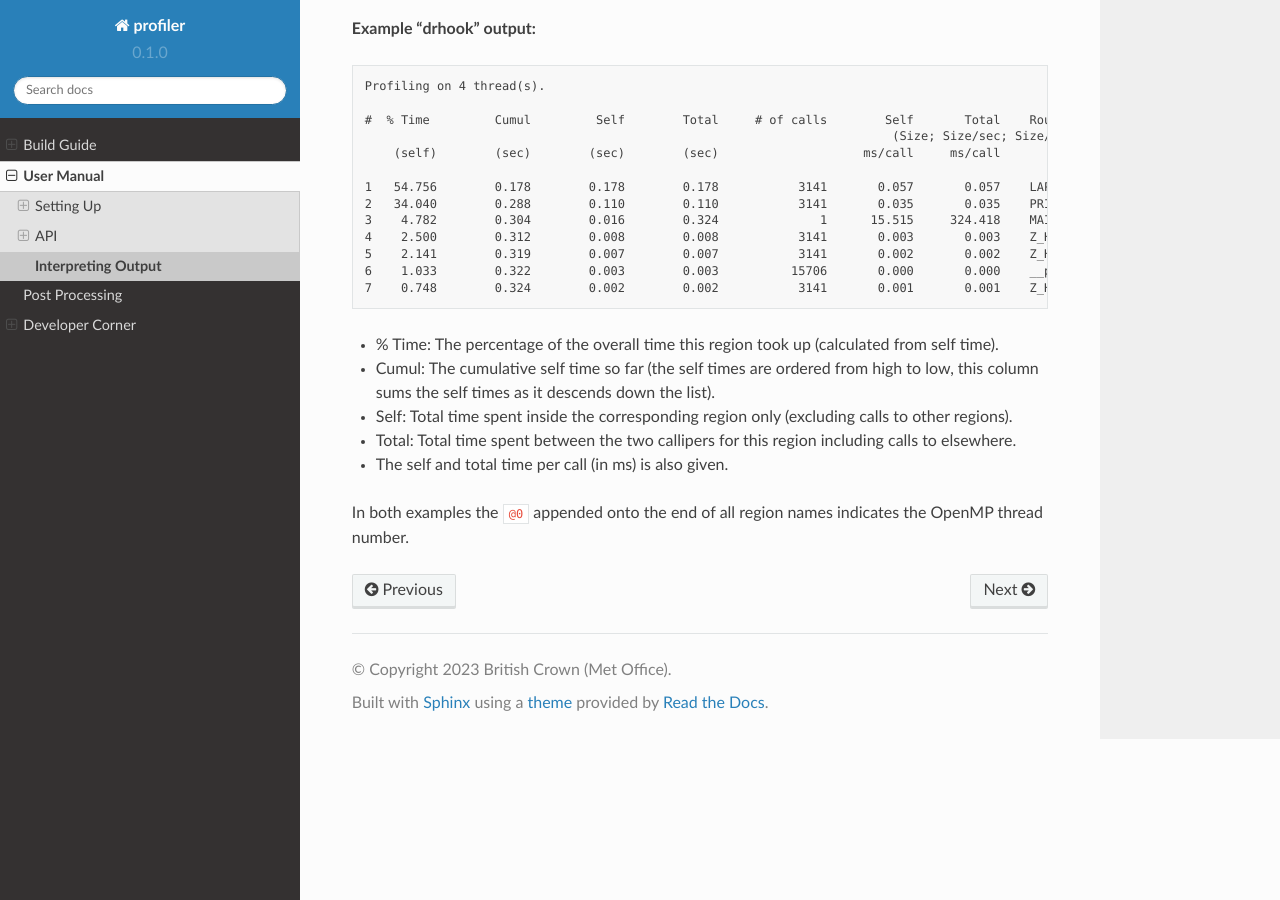
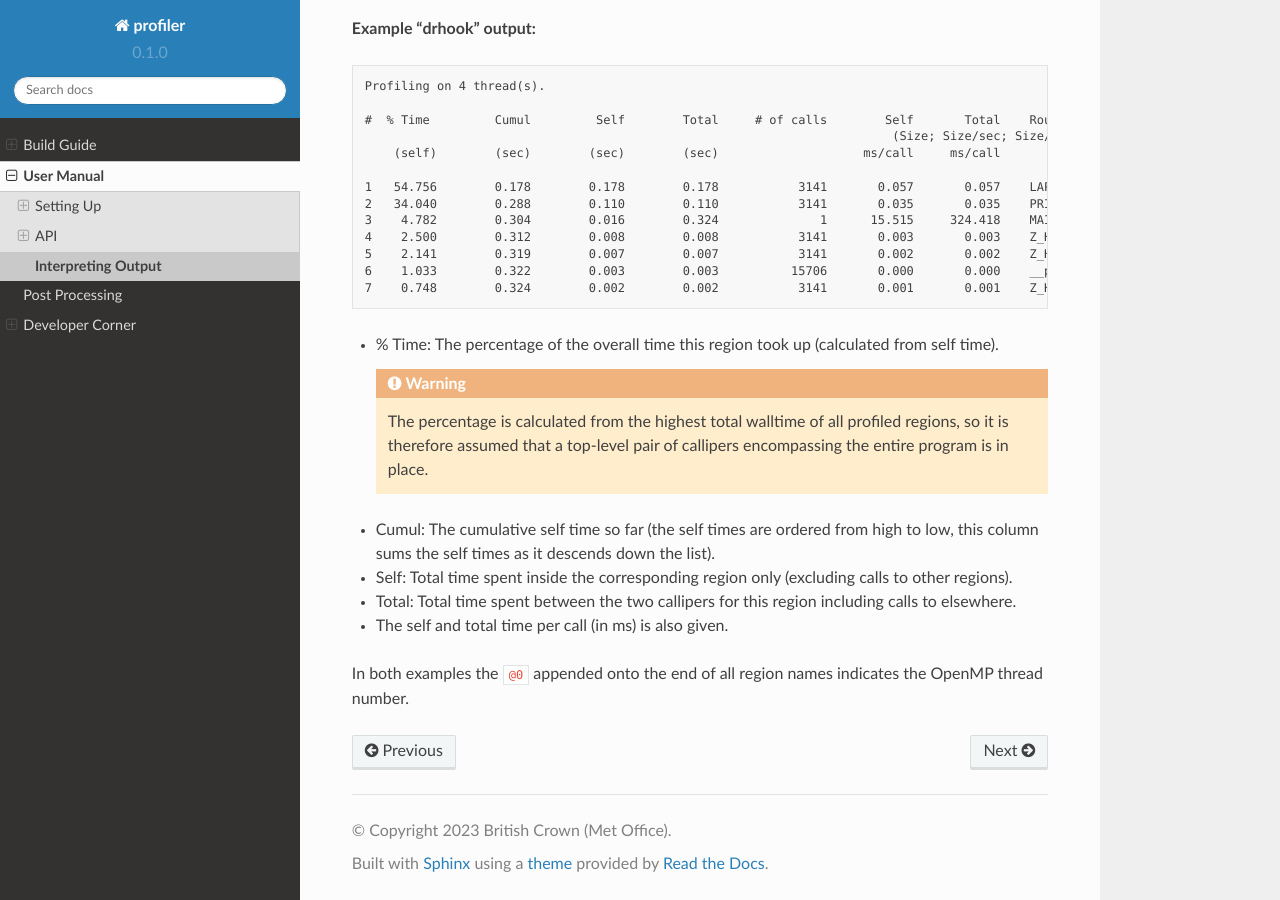
Before and after one commit to MetOffice/Vernier, a Sphinx documentation site: the page built from documentation/Sphinx/user-manual/output.rst, in a window 1280 px wide and 900 px high, scrolled down 740 px. Built offline with Sphinx 7.4.7 and the Read the Docs theme 2.0.0, drawn with Linux system fonts in a browser that asks for light colours.

Commit message:
Added warning about calculation of % Time (#82)

```diff
--- a/documentation/Sphinx/user-manual/output.rst
+++ b/documentation/Sphinx/user-manual/output.rst
@@ -54,6 +54,13 @@ To reiterate, the two output format options are **threads** and **drhook**.
 
 * % Time: The percentage of the overall time this region took up (calculated
   from self time).
+
+  .. warning::
+
+    The percentage is calculated from the highest total walltime of all profiled
+    regions, so it is therefore assumed that a top-level pair of callipers
+    encompassing the entire program is in place.
+
 * Cumul: The cumulative self time so far (the self times are ordered from high
   to low, this column sums the self times as it descends down the list).
 * Self: Total time spent inside the corresponding region only (excluding calls
```
